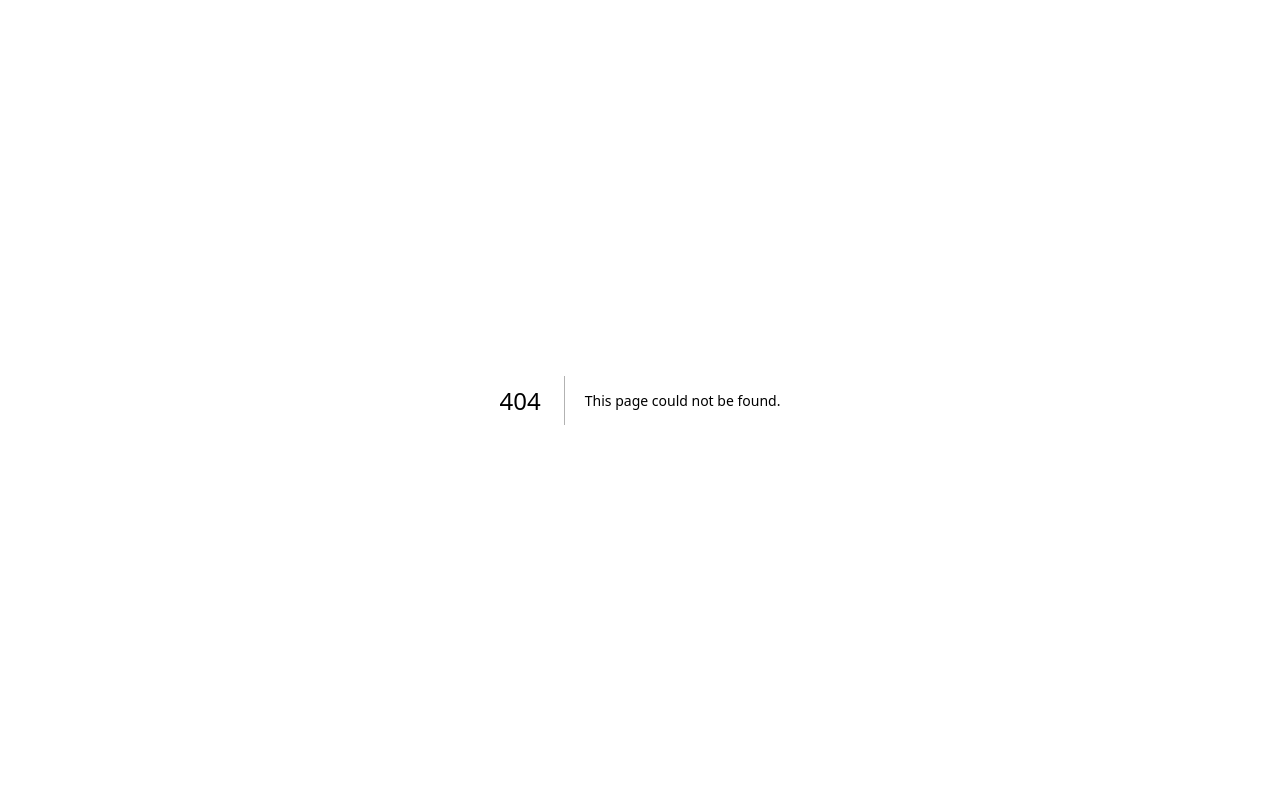
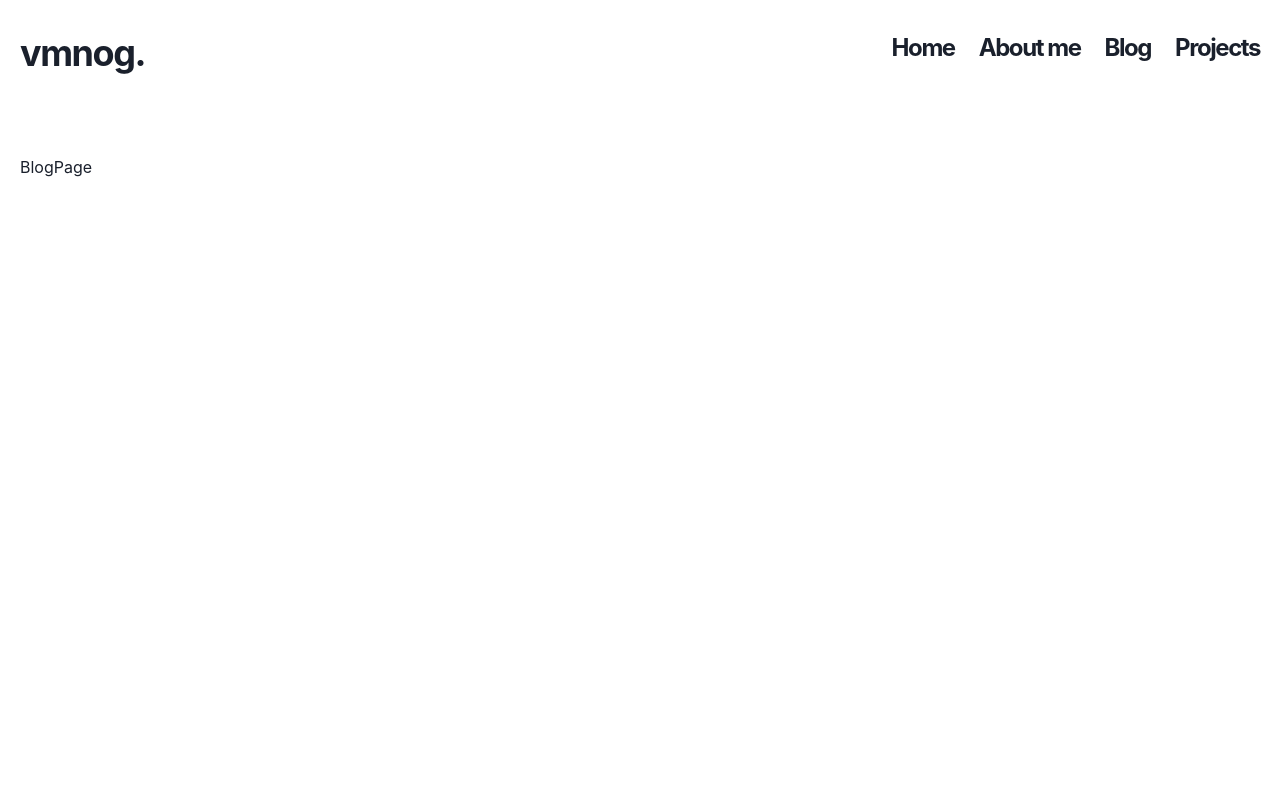
Before and after one commit to vmnog/vmnog.com, a Next.js app: page /blog in a window 1280 px wide. Before the commit this address had no page. Shown: the top 800 px of the page. Built offline with nearby package versions, Linux system fonts and the light colour scheme.

Commit message:
feat: create about,blog,projects page

```diff
--- a/components/header.tsx
+++ b/components/header.tsx
@@ -21,12 +21,15 @@ const TABS: Tab[] = [
   { name: 'Projects', path: '/projects' },
 ]
 
+type Props = {
+	shouldAnimateOnStart: boolean;
+}
 
-const Header = () => {
+const Header = ({ shouldAnimateOnStart }: Props) => {
   return (
 		<motion.header
 			transition={{ duration: 0.5 }}
-			initial={{ opacity: 0 }}
+			initial={{ opacity: shouldAnimateOnStart ? 0 : 1 }}
 			animate={{ opacity: 1 }}
 		>
 			<Container>
--- a/components/layout.tsx
+++ b/components/layout.tsx
@@ -1,3 +1,4 @@
+import {useRouter} from 'next/router'
 import Footer from './footer'
 import Header from './header'
 import Meta from './meta'
@@ -7,10 +8,12 @@ type Props = {
 }
 
 const Layout = ({ children }: Props) => {
+	 const router = useRouter();
+
   return (
     <>
       <Meta />
-      <Header />
+      <Header shouldAnimateOnStart={router.pathname === '/'} />
       <div className="min-h-screen">
         <main>{children}</main>
       </div>
--- /dev/null
+++ b/pages/about.tsx
@@ -0,0 +1,12 @@
+import Layout from '../components/layout'
+import Container from '../components/container'
+
+export default function AboutPage() {
+	return (
+		<Layout>
+			<Container>
+				<h1>AboutPage</h1>
+			</Container>
+		</Layout>
+	);
+}
--- /dev/null
+++ b/pages/blog.tsx
@@ -0,0 +1,12 @@
+import Layout from '../components/layout'
+import Container from '../components/container'
+
+export default function BlogPage() {
+	return (
+		<Layout>
+			<Container>
+				<h1>BlogPage</h1>
+			</Container>
+		</Layout>
+	);
+}
--- /dev/null
+++ b/pages/projects.tsx
@@ -0,0 +1,12 @@
+import Layout from '../components/layout'
+import Container from '../components/container'
+
+export default function ProjectsPage() {
+	return (
+		<Layout>
+			<Container>
+				<h1>ProjectsPage</h1>
+			</Container>
+		</Layout>
+	);
+}
```
Also changed, not shown: pages/posts/blog.tsx (added).
